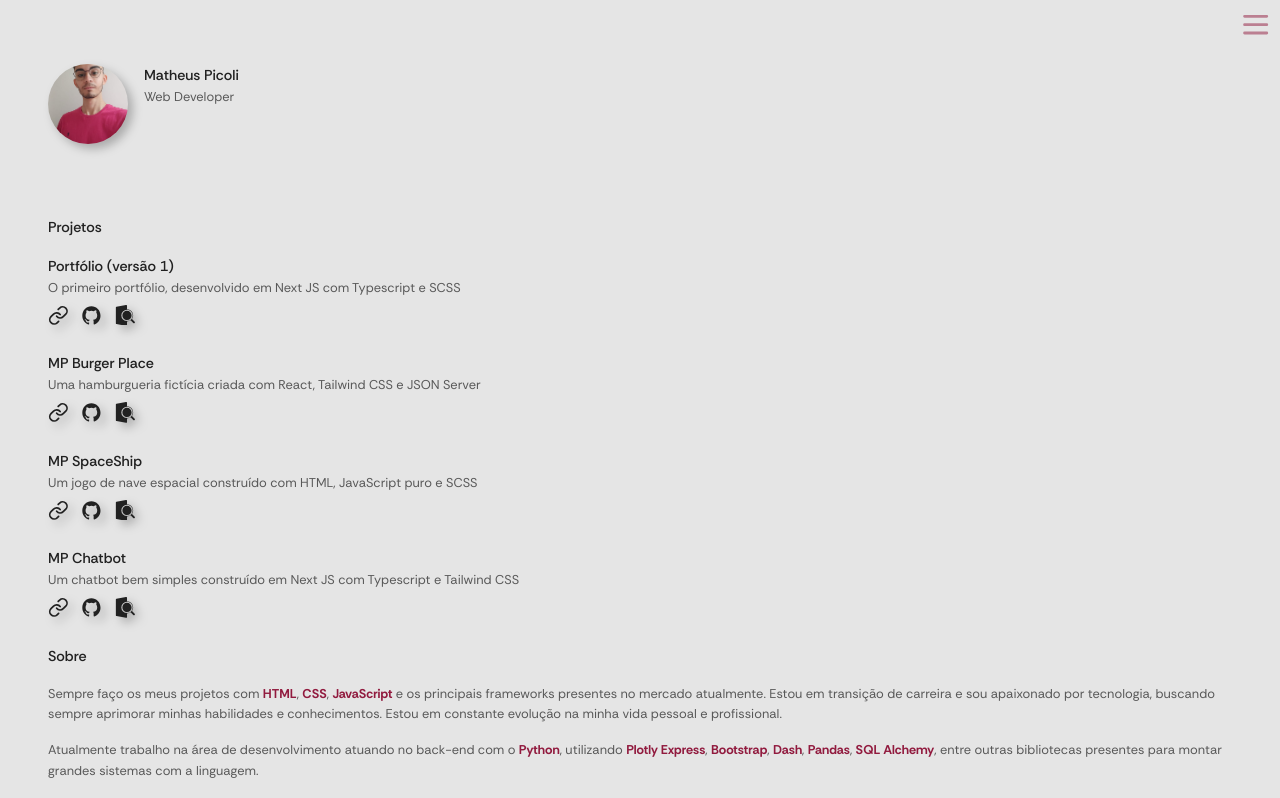
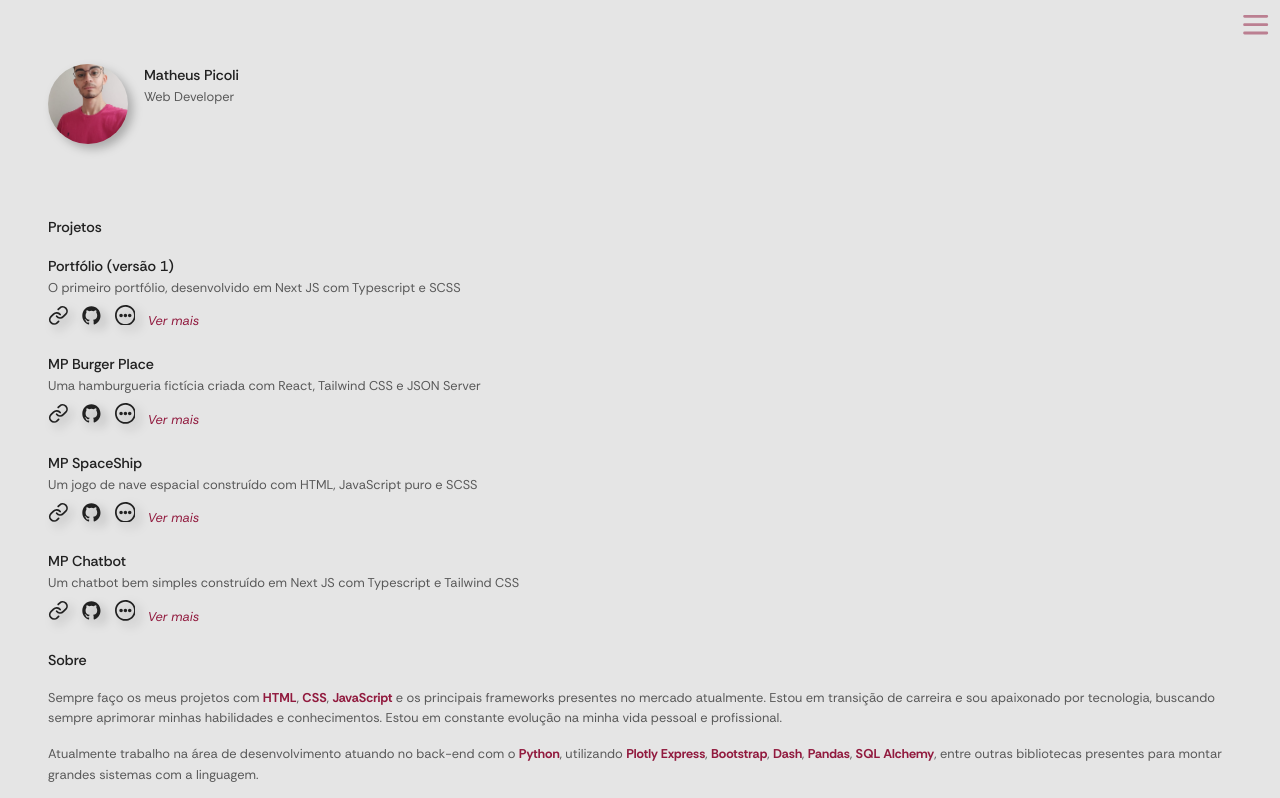
Before and after one commit to matheuszpicoli/portfolio2nd, a Next.js app: page / in a window 1280 px wide. Shown: the top 798 px of the page. Built offline with nearby package versions, Linux system fonts and the light colour scheme.

Commit message:
making a new button to redirect for project details

```diff
--- a/src/app/api/iconAPI.tsx
+++ b/src/app/api/iconAPI.tsx
@@ -7,6 +7,7 @@ export { BiLogoJavascript as JavaScript } from "react-icons/bi"
 export { BiLogoTypescript as TypeScript } from "react-icons/bi"
 export { BiLogoVuejs as VueJS } from "react-icons/bi"
 export { CgClose as Close } from "react-icons/cg"
+export { CgMoreO as More } from "react-icons/cg"
 export { CgSearch as Search } from "react-icons/cg"
 export { FaGitAlt as Git } from "react-icons/fa"
 export { FaGulp as Gulp } from "react-icons/fa6"
@@ -31,5 +32,4 @@ export { SiJquery as Jquery } from "react-icons/si"
 export { SiMicrosoftsqlserver as SQLServer } from "react-icons/si"
 export { SiMongodb as MongoDB } from "react-icons/si"
 export { SiOracle as Oracle } from "react-icons/si"
-export { SiQuicklook as Preview } from "react-icons/si"
 export { SiTailwindcss as Tailwind } from "react-icons/si"
--- a/src/app/components/Projects/GetLink.tsx
+++ b/src/app/components/Projects/ExternalLink.tsx
@@ -4,13 +4,13 @@ import React from "react"
 //- Types
 import type { IconType } from "react-icons"
 
-interface LinkProps {
+interface ExternalLinkProps {
 	href: string
 	icon: IconType
 	newTab: boolean
 }
 
-export default function GetLink(props: LinkProps): React.JSX.Element {
+export default function ExternalLink(props: ExternalLinkProps): React.JSX.Element {
 	return (
 		<a className="project-link" href={props.href} target={props.newTab ? "_blank" : "_self"} rel="noopener noreferrer">
 			<props.icon className="project-icon" />
--- /dev/null
+++ b/src/app/components/Projects/InternalLink.tsx
@@ -0,0 +1,16 @@
+//- React
+import React from "react"
+
+//- Next
+import Link from "next/link"
+
+//- Icon API
+import * as Icon from "@/app/api/iconAPI"
+
+export default function InternalLink(): React.JSX.Element {
+	return (
+		<Link href="/" className="project-link">
+			<Icon.More className="project-icon" />
+		</Link>
+	)
+}
--- a/src/app/components/Projects/Project.tsx
+++ b/src/app/components/Projects/Project.tsx
@@ -5,7 +5,8 @@ import React from "react"
 import * as Icon from "@/app/api/iconAPI"
 
 //- Components
-import GetLink from "./GetLink"
+import ExternalLink from "./ExternalLink"
+import InternalLink from "./InternalLink"
 
 interface ProjectProps {
 	title: string
@@ -20,9 +21,9 @@ export default function Project(props: ProjectProps): React.JSX.Element {
 			<p className="project-title">{props.title}</p>
 			<div className="project-description">
 				<p>{props.description}</p>
-				<GetLink href={props.projectLink} icon={Icon.Url} newTab={true} />
-				<GetLink href={props.repositoryLink} icon={Icon.GitHub} newTab={true} />
-				<GetLink href="/" icon={Icon.Preview} newTab={false} />
+				<ExternalLink href={props.projectLink} icon={Icon.Url} newTab={true} />
+				<ExternalLink href={props.repositoryLink} icon={Icon.GitHub} newTab={true} />
+				<InternalLink />
 			</div>
 		</div>
 	)
--- a/src/app/scss/Projects.scss
+++ b/src/app/scss/Projects.scss
@@ -7,6 +7,8 @@
 	}
 
 	.project-link {
+		text-decoration: none;
+
 		.project-icon {
 			@include shadow;
 			@include transition(300ms);
@@ -21,5 +23,15 @@
 		& :first-child {
 			margin-right: .6em;
 		}
+
+		&:last-child {
+			&::after {
+				color: $red;
+				content: "Ver mais";
+				font-family: $italic;
+				font-size: $font-size;
+				pointer-events: none;
+			}
+		}
 	}
 }
```
